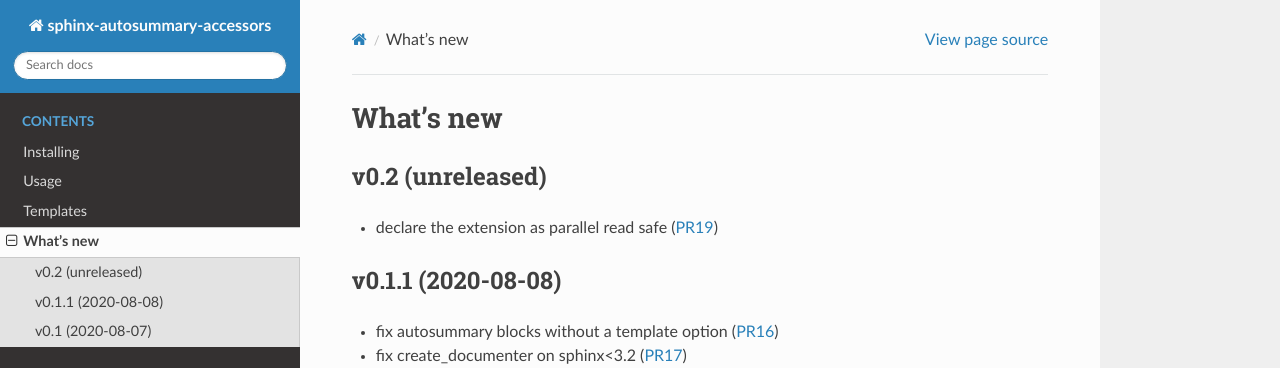
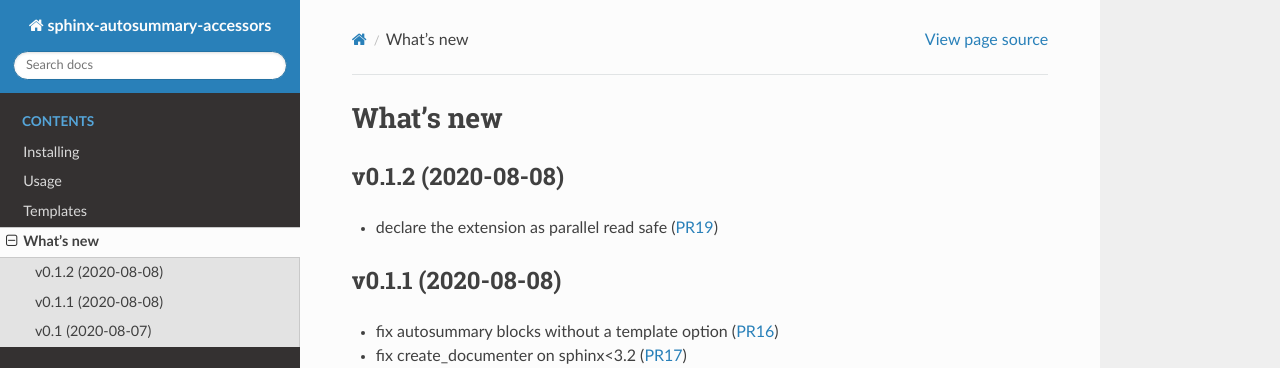
Before and after one commit to xarray-contrib/sphinx-autosummary-accessors, a Sphinx documentation site: the page built from docs/whats-new.rst, in a window 1280 px wide. Shown: the top 368 px of the page. Built offline with Sphinx 7.4.7 and the Read the Docs theme 2.0.0, drawn with Linux system fonts in a browser that asks for light colours; pages that are not in the unit, such as notebooks, are missing from menus.

Commit message:
Release v0.1.2

```diff
--- a/docs/whats-new.rst
+++ b/docs/whats-new.rst
@@ -1,8 +1,8 @@
 What's new
 ==========
 
-v0.2 (unreleased)
------------------
+v0.1.2 (2020-08-08)
+-------------------
 - declare the extension as parallel read safe (:pull:`19`)
 
 v0.1.1 (2020-08-08)
```
